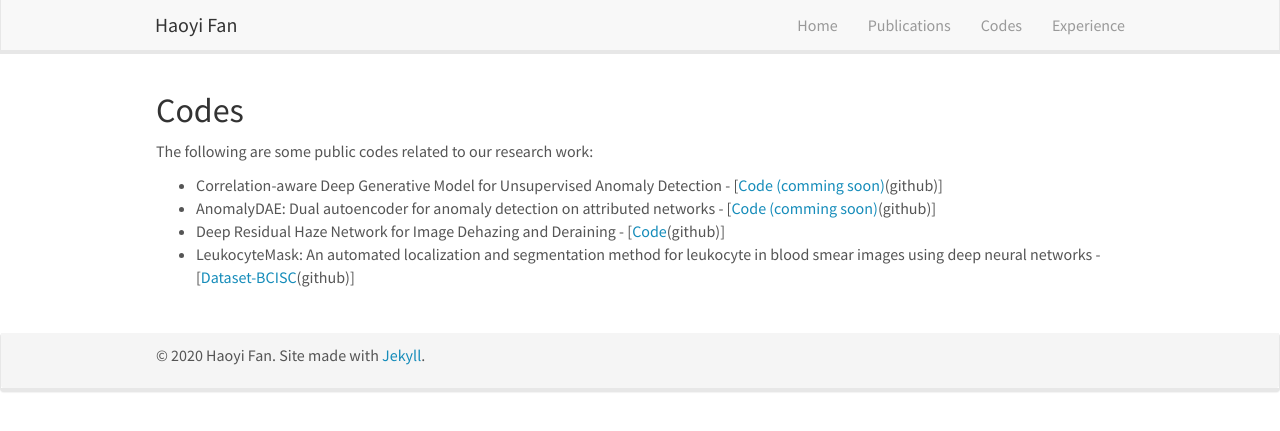
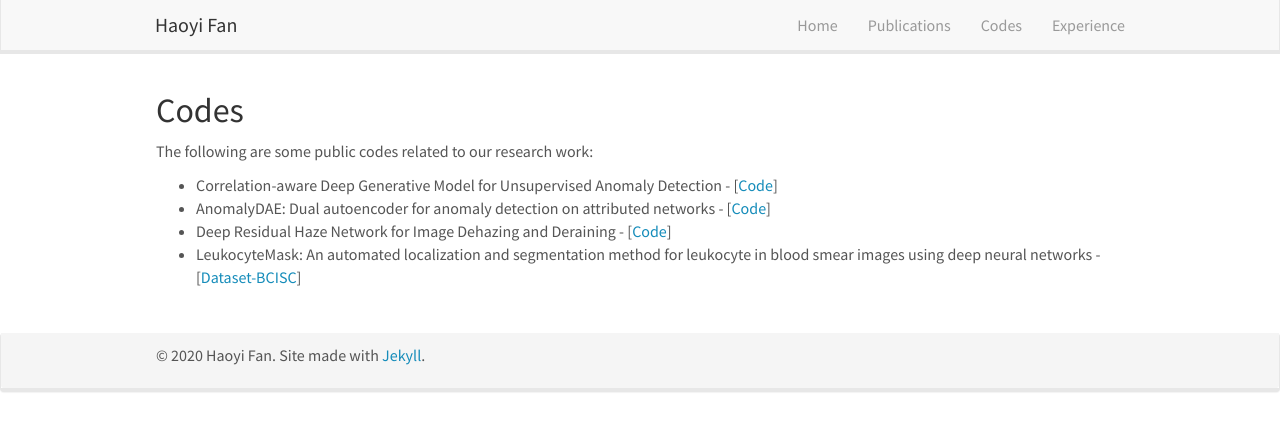
Before and after one commit to singularity12345/singularity12345.github.io, a Jekyll site: the page built from _pages/codes.md, in a window 1280 px wide. Shown: the top 431 px of the page. Built offline with Jekyll 4.4.1, drawn with Linux system fonts in a browser that asks for light colours; nearby versions of some CDN libraries.

Commit message:
Update codes.md

```diff
--- a/_pages/codes.md
+++ b/_pages/codes.md
@@ -11,10 +11,10 @@ permalink: /codes
 <p>The following are some public codes related to our research work:</p>
 
 <ul>
-        <li>Correlation-aware Deep Generative Model for Unsupervised Anomaly Detection - [<a href="">Code (comming soon)</a>(github)]</li>
-		<li>AnomalyDAE&#58; Dual autoencoder for anomaly detection on attributed networks - [<a href="">Code (comming soon)</a>(github)]</li>
-  		<li>Deep Residual Haze Network for Image Dehazing and Deraining - [<a href="https://github.com/fpklipic/DRHNet">Code</a>(github)]</li>
-		<li>LeukocyteMask&#58; An automated localization and segmentation method for leukocyte in blood smear images using deep neural networks - [<a href="https://github.com/fpklipic/BCISC">Dataset-BCISC</a>(github)]</li>
+        <li>Correlation-aware Deep Generative Model for Unsupervised Anomaly Detection - [<a href="https://github.com/haoyfan/CADGMM">Code</a>]</li>
+		<li>AnomalyDAE&#58; Dual autoencoder for anomaly detection on attributed networks - [<a href="https://github.com/haoyfan/AnomalyDAE">Code</a>]</li>
+  		<li>Deep Residual Haze Network for Image Dehazing and Deraining - [<a href="https://github.com/fpklipic/DRHNet">Code</a>]</li>
+		<li>LeukocyteMask&#58; An automated localization and segmentation method for leukocyte in blood smear images using deep neural networks - [<a href="https://github.com/fpklipic/BCISC">Dataset-BCISC</a>]</li>
 </ul>
 
 <p>&nbsp;</p>
```
